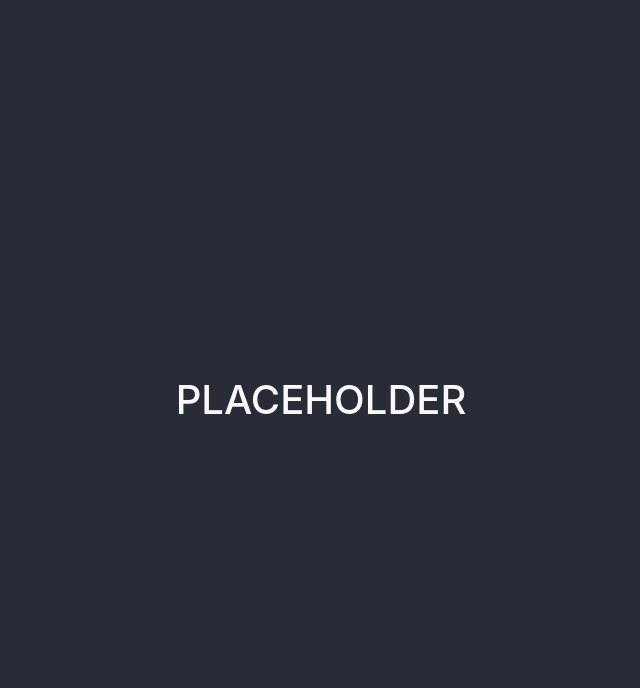
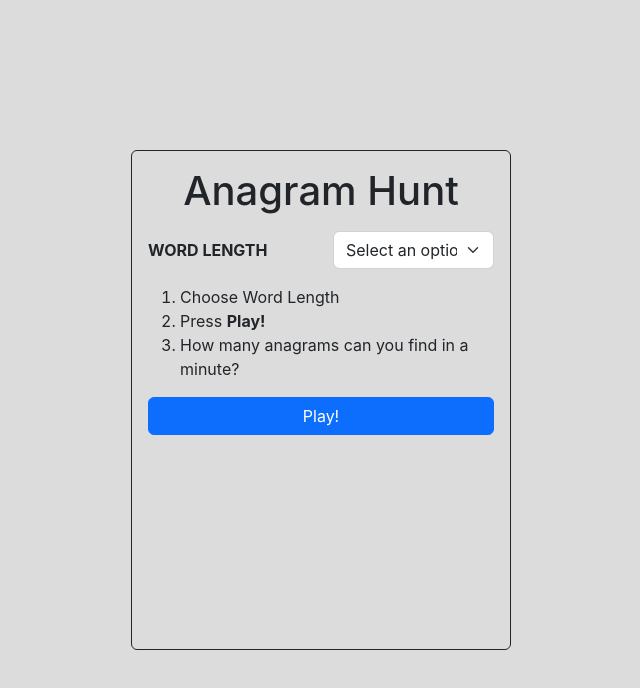
Before and after one commit to dmaxchristiansen/jennings, a React (Create React App) app: page / in a window 1280 px wide. Shown: the top 688 px of the page, without its empty margins (319-959 px from the left). Built offline with nearby package versions, Linux system fonts and the light colour scheme.

Commit message:
J-1 Init commit for basic layout, random word selection and render

```diff
--- a/src/App.css
+++ b/src/App.css
@@ -1,8 +1,8 @@
-.placeholder-container {
+.main {
   display: flex;
   flex-direction: column;
   align-items: center;
   justify-content: center;
   min-height: 100vh;
-  background-color: #282c34;
+  background-color: gainsboro;
 }
--- a/src/App.js
+++ /dev/null
@@ -1,11 +0,0 @@
-import "./App.css";
-
-const App = () => (
-  <main>
-    <div className="placeholder-container">
-      <h1 className="text-light m-0 p-4">PLACEHOLDER</h1>
-    </div>
-  </main>
-);
-
-export default App;
--- /dev/null
+++ b/src/App.jsx
@@ -0,0 +1,13 @@
+import "./App.css";
+import GameContainer from "./components/GameContainer";
+import GameController from "./components/GameController";
+
+const App = () => (
+  <main className="main">
+    <GameContainer>
+      <GameController />
+    </GameContainer>
+  </main>
+);
+
+export default App;
--- /dev/null
+++ b/src/components/Game.jsx
@@ -0,0 +1,24 @@
+const Game = ({ word }) => {
+  const placeholderScore = 1;
+  const placeholderTimeRemaining = 18;
+  const placeholderGuessCount = 2;
+
+  return (
+    <div className="container">
+      <div className="row justify-content-between fs-5 fw-bold border-bottom border-dark mb-1">
+        <div className="col">Score: {placeholderScore}</div>
+        <div className="col text-end">
+          Time Left: {placeholderTimeRemaining}
+        </div>
+      </div>
+      <div className="row">
+        <div className="col-12 mx-auto text-center fs-2 mb-3">
+          {word}
+          {`(${placeholderGuessCount} left)`}
+        </div>
+      </div>
+    </div>
+  );
+};
+
+export default Game;
--- /dev/null
+++ b/src/components/GameContainer.jsx
@@ -0,0 +1,15 @@
+const GameContainer = ({ children }) => (
+  <div className="container">
+    <div className="row ">
+      <div
+        className="col-4 mx-auto p-3 border border-1 border-dark rounded"
+        style={{ minHeight: 500 }}
+      >
+        <h1 className="text-center mb-3">Anagram Hunt</h1>
+        {children}
+      </div>
+    </div>
+  </div>
+);
+
+export default GameContainer;
--- /dev/null
+++ b/src/components/GameController.jsx
@@ -0,0 +1,51 @@
+import { useState } from "react";
+import anagramsData from "../utils/anagramsData";
+import WordLengthFrom from "./WordLengthForm";
+import Game from "./Game";
+
+const GameController = () => {
+  const [userWordLengthInput, setUserWordLengthInput] = useState();
+  const [
+    hasUserWordLengthInputBeenSubmitted,
+    setHasUserWordLengthInputBeenSubmitted,
+  ] = useState(false);
+
+  const getRandomWord = () => {
+    if (!hasUserWordLengthInputBeenSubmitted) {
+      return;
+    } else {
+      const anagramsArrayByWordLengthKey = anagramsData[userWordLengthInput];
+
+      const randomAnagramsArrayWithinWordLengthKey =
+        anagramsArrayByWordLengthKey[
+          Math.floor(Math.random() * anagramsArrayByWordLengthKey.length)
+        ];
+
+      const randomWordWithinRandomArray =
+        randomAnagramsArrayWithinWordLengthKey[
+          Math.floor(
+            Math.random() * randomAnagramsArrayWithinWordLengthKey.length,
+          )
+        ];
+
+      return randomWordWithinRandomArray;
+    }
+  };
+
+  return (
+    <div>
+      {!hasUserWordLengthInputBeenSubmitted ? (
+        <WordLengthFrom
+          setUserWordLengthInput={setUserWordLengthInput}
+          setHasUserWordLengthInputBeenSubmitted={
+            setHasUserWordLengthInputBeenSubmitted
+          }
+        />
+      ) : (
+        <Game word={getRandomWord()} />
+      )}
+    </div>
+  );
+};
+
+export default GameController;
--- /dev/null
+++ b/src/components/WordLengthForm.jsx
@@ -0,0 +1,45 @@
+const WordLengthForm = ({
+  setUserWordLengthInput,
+  setHasUserWordLengthInputBeenSubmitted,
+}) => (
+  <form>
+    <div className="row mb-3">
+      <label htmlFor="wordLengthInput" className="col-6 col-form-label fw-bold">
+        WORD LENGTH
+      </label>
+      <div className="col-6">
+        <select
+          id="wordLengthInput"
+          className="form-control form-select"
+          defaultValue=""
+          onChange={e => setUserWordLengthInput(e.target.value)}
+        >
+          <option disabled hidden value="">
+            Select an option...
+          </option>
+          <option value={5}>5</option>
+          <option value={6}>6</option>
+          <option value={7}>7</option>
+          <option value={8}>8</option>
+        </select>
+      </div>
+    </div>
+    <ol>
+      <li>Choose Word Length</li>
+      <li>
+        Press&nbsp;<span className="fw-bold">Play!</span>
+      </li>
+      <li>How many anagrams can you find in a minute?</li>
+    </ol>
+    <div className="d-grid">
+      <button
+        className="btn btn-primary"
+        onClick={() => setHasUserWordLengthInputBeenSubmitted(true)}
+      >
+        Play!
+      </button>
+    </div>
+  </form>
+);
+
+export default WordLengthForm;
--- /dev/null
+++ b/src/utils/anagramsData.js
@@ -0,0 +1,35 @@
+const anagramsData = {
+  5: [
+    ["abets", "baste", "betas", "beast", "beats"],
+    ["acres", "cares", "races", "scare"],
+    ["alert", "alter", "later"],
+    ["angel", "angle", "glean"],
+    ["baker", "brake", "break"],
+    ["bared", "beard", "bread", "debar"],
+    ["dater", "rated", "trade", "tread"],
+    ["below", "bowel", "elbow"],
+    ["caret", "cater", "crate", "trace", "react"],
+  ],
+  6: [
+    ["arrest", "rarest", "raster", "raters", "starer"],
+    ["carets", "caters", "caster", "crates", "reacts", "recast", "traces"],
+    ["canter", "nectar", "recant", "trance"],
+    ["danger", "gander", "garden", "ranged"],
+    ["daters", "trades", "treads", "stared"],
+  ],
+  7: [
+    ["allergy", "gallery", "largely", "regally"],
+    ["aspired", "despair", "diapers", "praised"],
+    ["claimed", "decimal", "declaim", "medical"],
+    ["dearths", "hardest", "hatreds", "threads", "trashed"],
+    ["detains", "instead", "sainted", "stained"],
+  ],
+  8: [
+    ["parroted", "predator", "prorated", "teardrop"],
+    ["repaints", "painters", "pantries", "pertains"],
+    ["restrain", "retrains", "strainer", "terrains", "trainers"],
+    ["construe", "counters", "recounts", "trounces"],
+  ],
+};
+
+export default anagramsData;
```
Also changed, not shown: src/components/Anagrams.js (added, +29 -0 lines), src/index.jsx (renamed from src/index.js), src/logo.svg (deleted).
